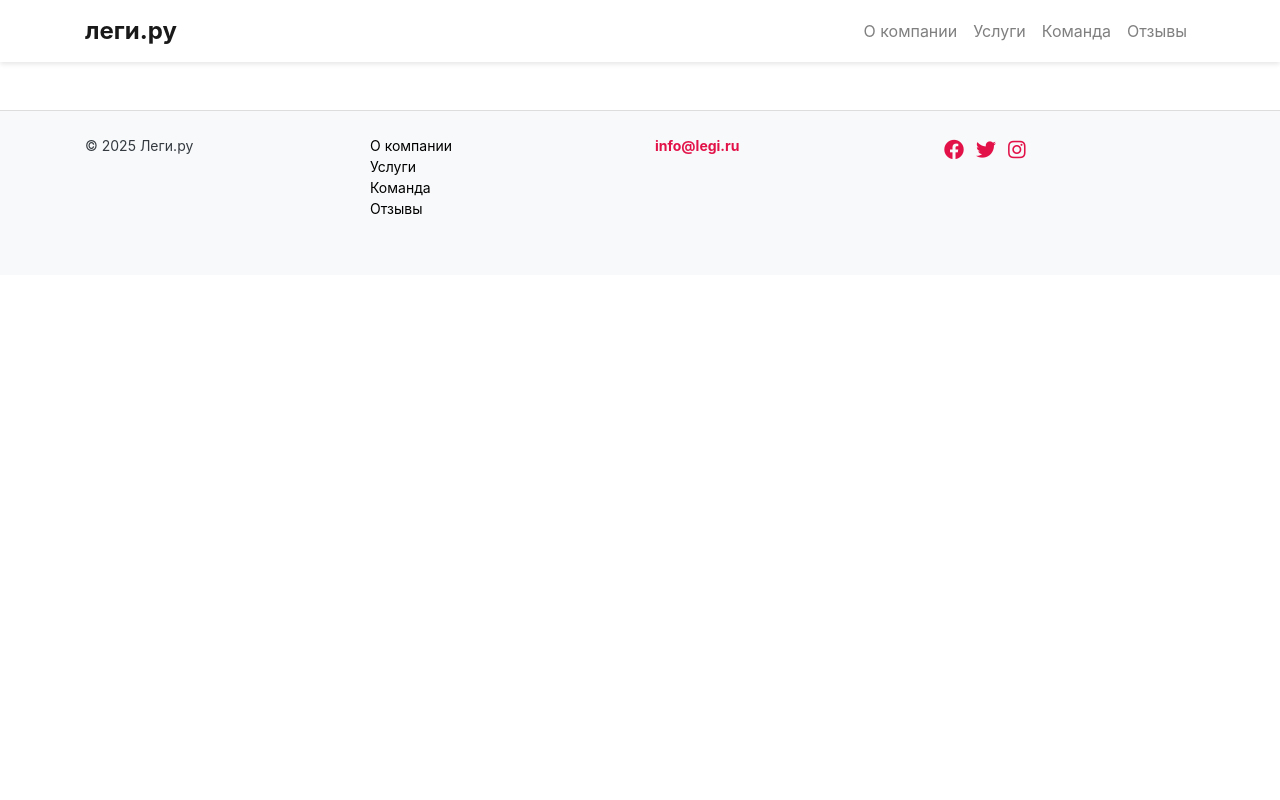
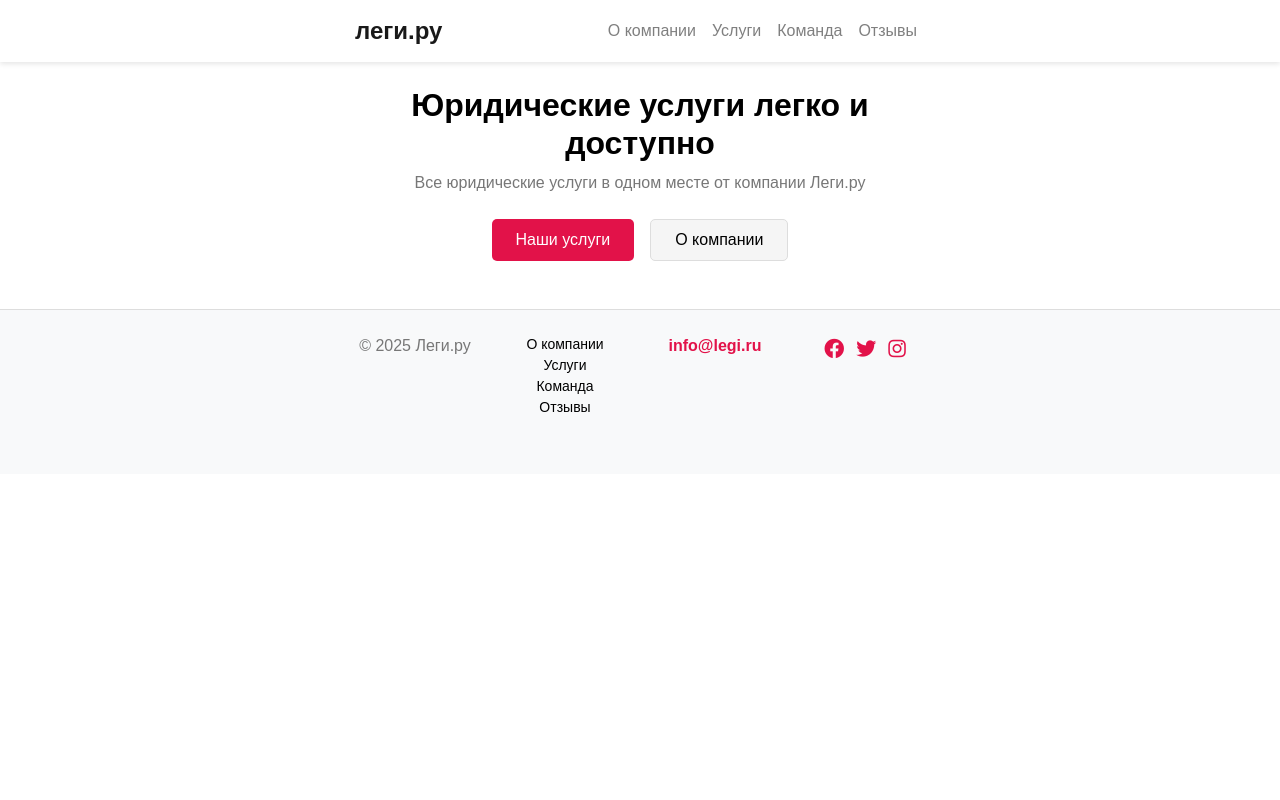
Before and after one commit to Maur1ck/-work1, a Flask app: page / in a window 1280 px wide. Run offline with Flask 3, Linux system fonts and the light colour scheme; some libraries are stand-ins or nearby versions.

Commit message:
Сделал main text

```diff
--- a/static/css/css.css
+++ b/static/css/css.css
@@ -1,21 +1,81 @@
+body {
+    margin: 0;
+    padding: 0;
+    font-family: Montserat, sans-serif;
+    justify-content: center;
+    align-items: center;
+    height: 100vh;
+    background-color: #ffffff;
+        }
 header {
     background-color: white;
     box-shadow: 0 2px 5px rgba(0, 0, 0, 0.1);
-}
+        }
 
 .navbar-brand {
     font-weight: bold;
     font-size: 1.5rem;
-}
+        }
 
 .nav-link {
     font-size: 1rem;
     color: #333;
-}
+        }
 
 .nav-link:hover {
     color: #007bff;
-}
+        }
+
+.container {
+    color: #000000;
+    text-align: center;
+    max-width: 600px;
+        }
+
+h1 {
+    font-size: 2rem;
+    font-weight: bold;
+    margin-bottom: 0.5rem;
+        }
+
+p {
+    font-size: 1rem;
+    color: #777777;
+    margin-bottom: 1.5rem;
+        }
+
+.buttons {
+    display: flex;
+    justify-content: center;
+    gap: 1rem;
+        }
+
+.btn {
+    padding: 0.5rem 1.5rem;
+    font-size: 1rem;
+    border-radius: 5px;
+    border: none;
+    cursor: pointer;
+        }
+
+.btn-primary {
+    background-color: rgba(226, 18, 73, 1);
+    color: #ffffff;
+        }
+
+.btn-primary:hover {
+    background-color: #d40872;
+        }
+
+.btn-secondary {
+    background-color: #f5f5f5;
+    color: #000000;
+    border: 1px solid #ddd;
+        }
+
+.btn-secondary:hover {
+    background-color: #ebebeb;
+        }
 /* ------------------------------------------------------------------------------------------ */
 
 /* Общий стиль футера */
--- a/templates/base.html
+++ b/templates/base.html
@@ -34,9 +34,12 @@
         </div>
     </header>
     <main class="container mt-4">
-        {% block content %}
-        <!-- Контент страницы -->
-        {% endblock %}
+        <h1>Юридические услуги легко и доступно</h1>
+        <p>Все юридические услуги в одном месте от компании Леги.ру</p>
+        <div class="buttons">
+            <button class="btn btn-primary">Наши услуги</button>
+            <button class="btn btn-secondary">О компании</button>
+        </div>
     </main>
     <footer class="bg-light text-dark mt-5">
         <div class="container py-4">
```
